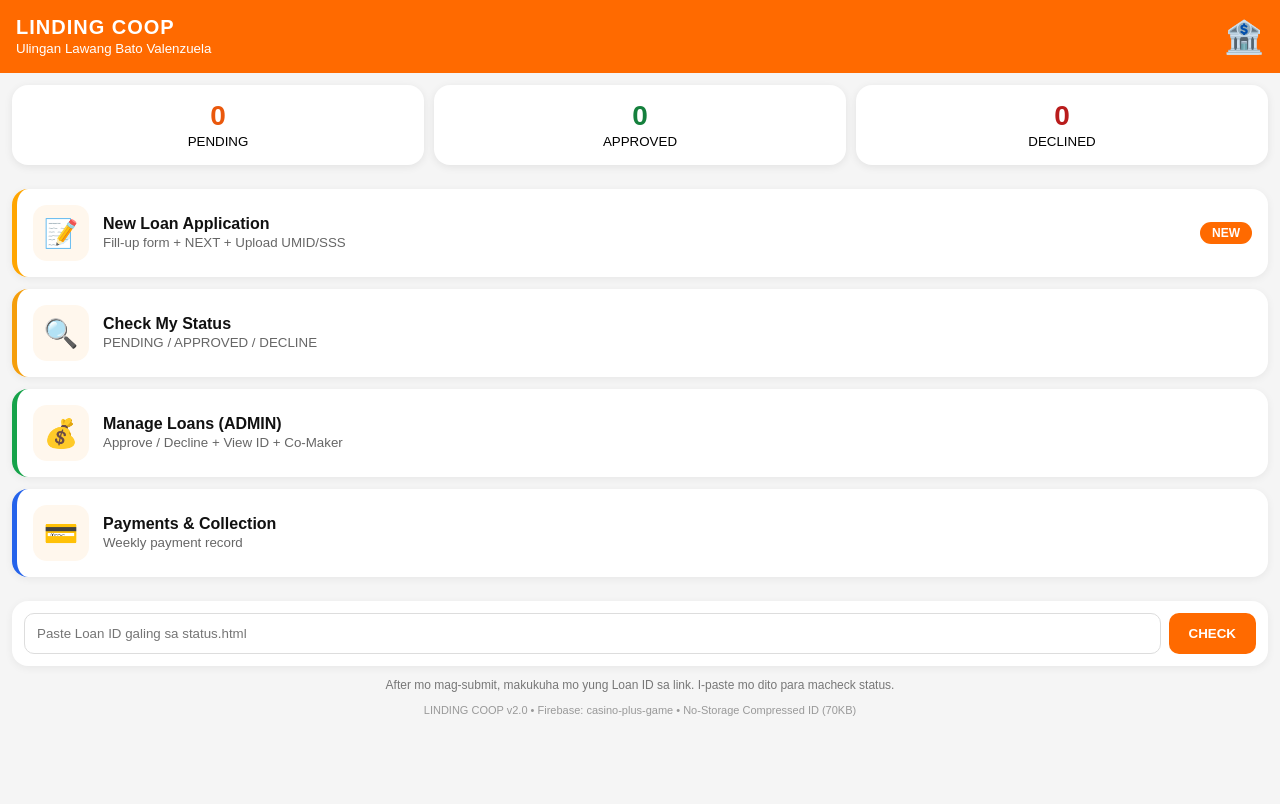
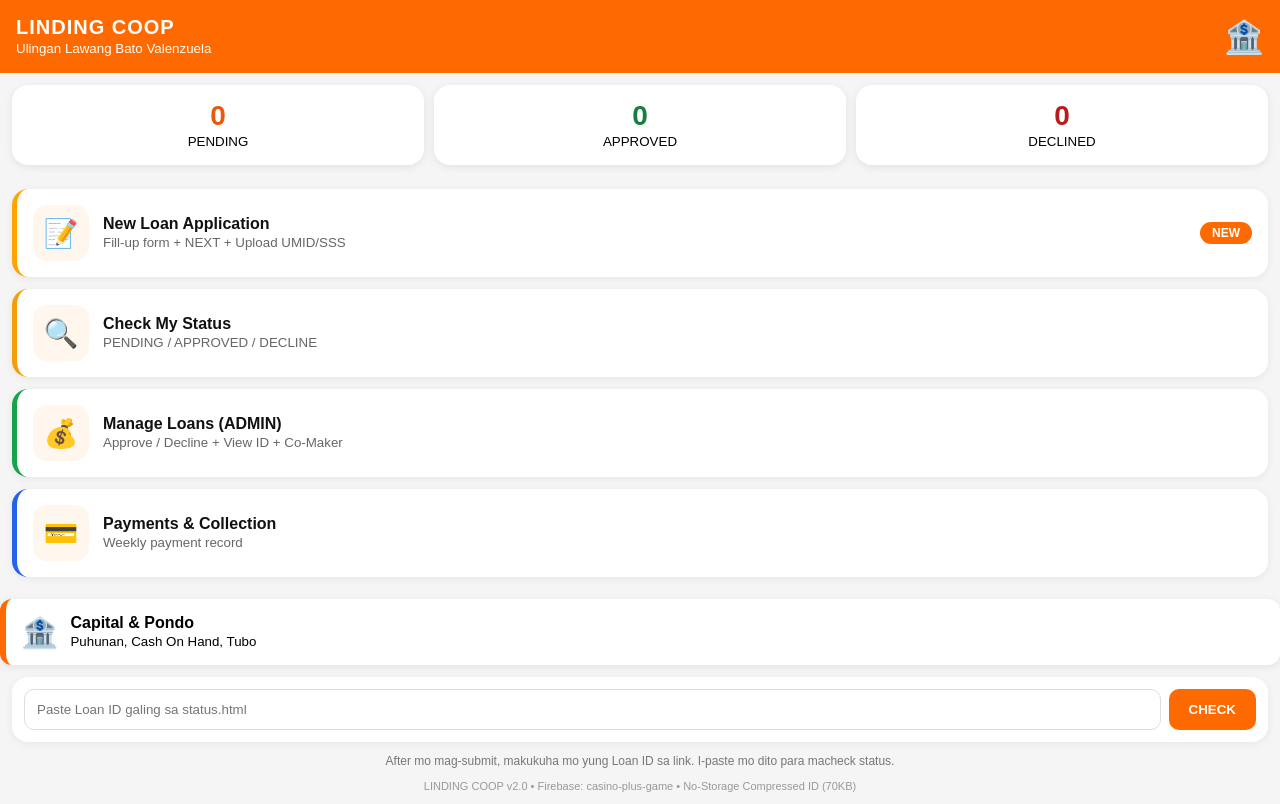
Before and after one commit to ofiazadhan-source/Velasco-Linding-Company-, a plain HTML site: page index.html in a window 1280 px wide. Drawn offline with Linux system fonts and the light colour scheme; no server answers.

Commit message:
Update index.html

```diff
--- a/index.html
+++ b/index.html
@@ -43,7 +43,13 @@ body{margin:0;background:#f5f5f5}
 <a class="item" href="loans.html"><div class="icon">💰</div><div><b>Manage Loans (ADMIN)</b><br><small>Approve / Decline + View ID + Co-Maker</small></div></a>
 <a class="item" href="payments.html"><div class="icon">💳</div><div><b>Payments & Collection</b><br><small>Weekly payment record</small></div></a>
 </div>
-
+<div onclick="location.href='capital.html'" style="background:white;padding:15px;border-radius:12px;margin:10px 0;box-shadow:0 2px 8px rgba(0,0,0,.08);border-left:6px solid #ff6a00;cursor:pointer;display:flex;align-items:center;gap:12px">
+  <div style="font-size:30px">🏦</div>
+  <div>
+    <b>Capital & Pondo</b><br>
+    <small>Puhunan, Cash On Hand, Tubo</small>
+  </div>
+</div>
 <div class="search">
 <input id="loanIdInput" placeholder="Paste Loan ID galing sa status.html">
 <button onclick="checkId()">CHECK</button>
```
